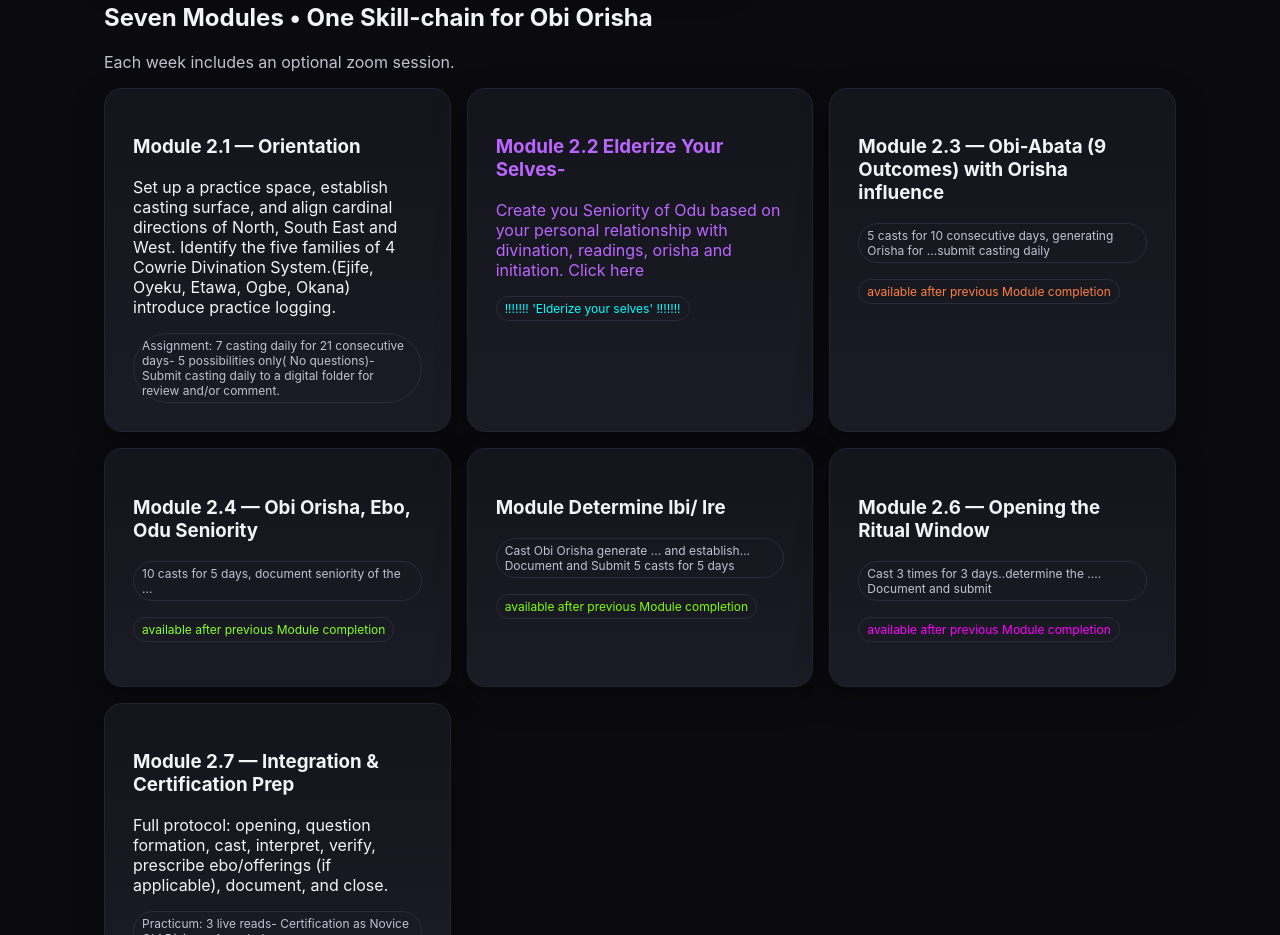
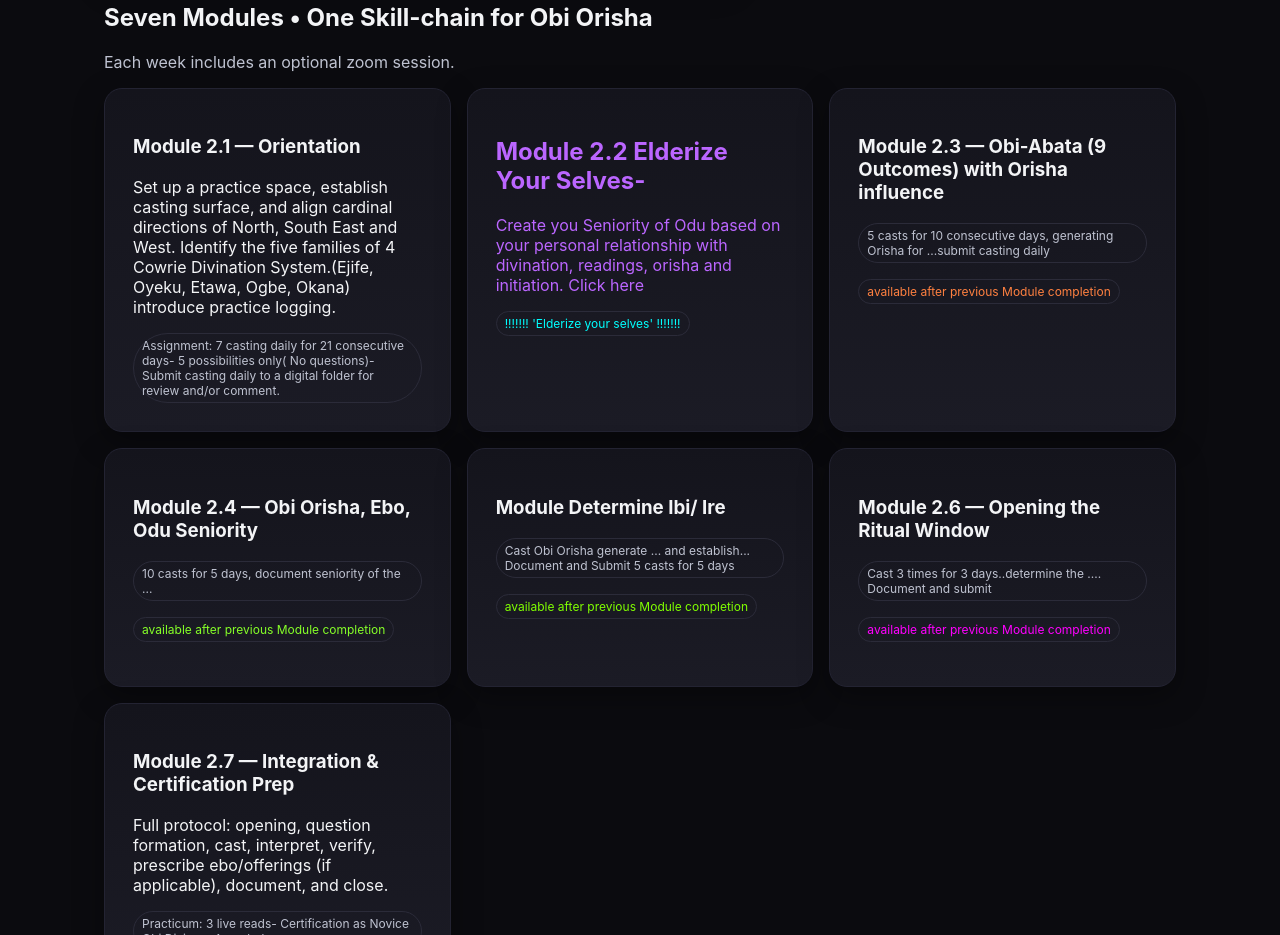
Before and after one commit to myswamig2/iyawo2, a plain HTML site: page index.html in a window 1280 px wide. Shown: the part 1086-2021 px from the top of the page. Drawn offline with Linux system fonts and the light colour scheme.

Commit message:
Change heading from h3 to h2 for Elderize module

```diff
--- a/index.html
+++ b/index.html
@@ -213,7 +213,7 @@
 
         <div class="card">
           <a href="eldership.html" title="!!!!!!!    'Elderize your selves'    !!!!!!!">
-            <h3>Module  2.2 Elderize Your Selves-</h3>
+            <h2>Module  2.2 Elderize Your Selves-</h2>
 
 
           <p>Create you Seniority of Odu based on your personal relationship with divination, readings, orisha and initiation. Click here</p>
```
